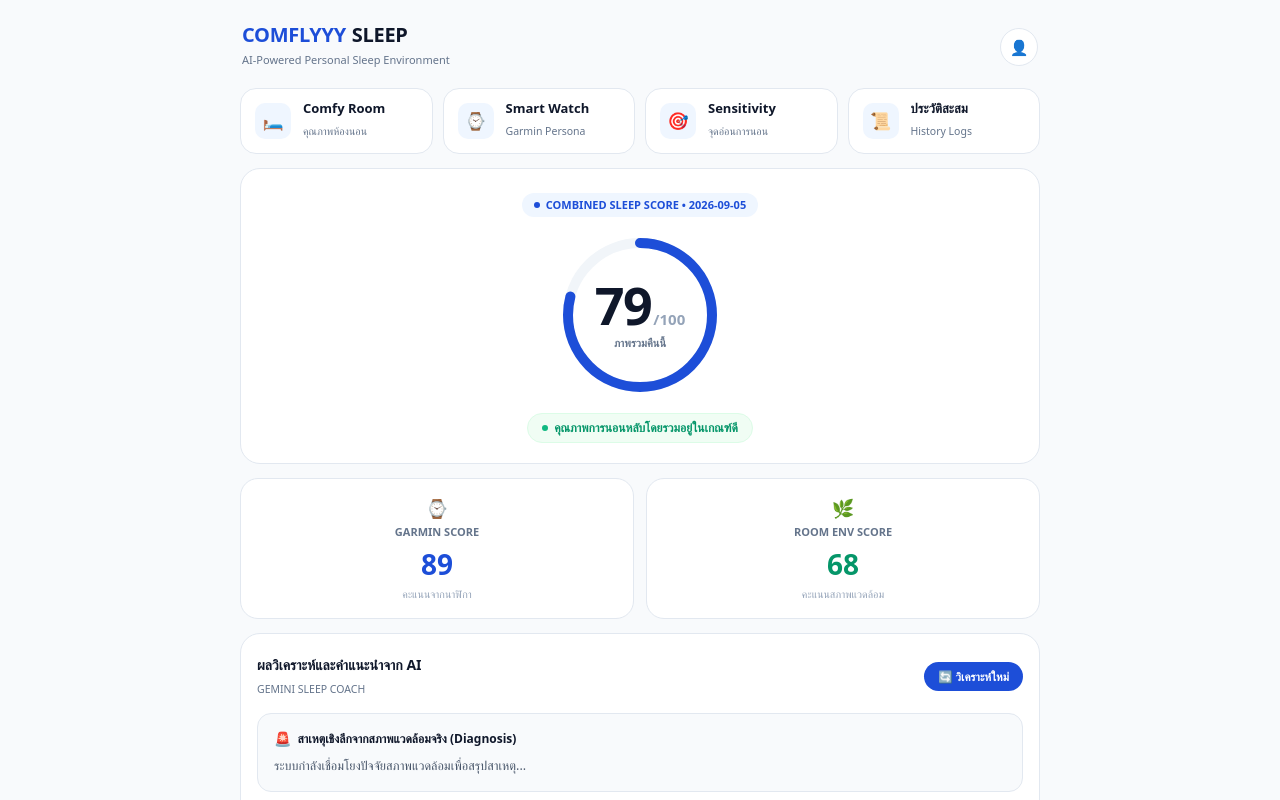
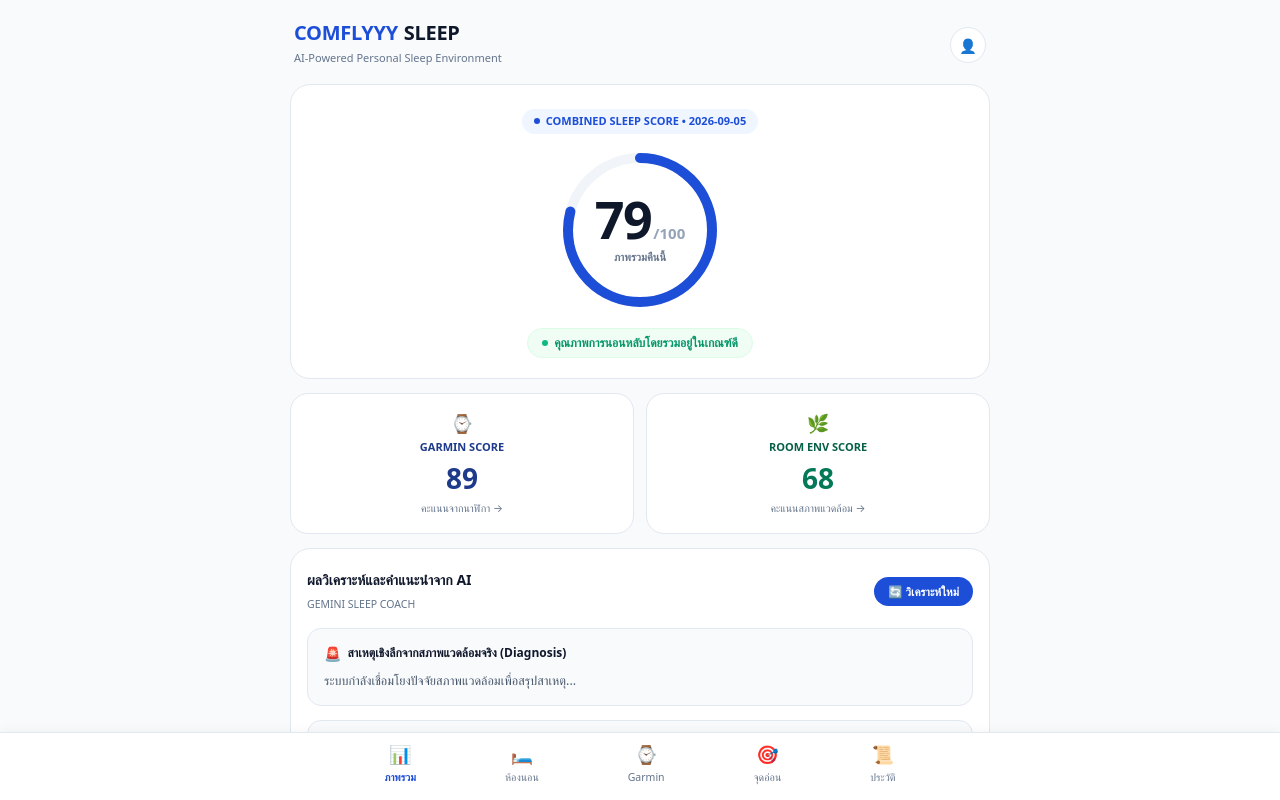
Before and after one commit to paradisesui/comflyyy, a Next.js app: page / in a window 1280 px wide. Shown: the top 800 px of the page. Built offline with nearby package versions, Linux system fonts and the light colour scheme; no server answers; the database is empty.

Commit message:
new system 1

```diff
--- a/app/page.tsx
+++ b/app/page.tsx
@@ -14,7 +14,7 @@ export default function HomePage() {
   const [aiInsight, setAiInsight] = useState<any>(null);
   const [loadingAi, setLoadingAi] = useState<boolean>(false);
 
-  // คำนวณ Room Score ตามสูตรจริง[cite: 2]
+  // คำนวณ Room Score ตามสูตรจริง
   const calculateDynamicRoomScore = (data: any) => {
     if (!data) return null;
     let score = 100;
@@ -130,15 +130,16 @@ export default function HomePage() {
     }
   };
 
-  // คุมธีมขาว-น้ำเงิน เรียบง่าย ไม่ใช้สีลูกกวาด
+  // เมนูนำทางแบบ Bottom Navigation Bar
   const navTabs = [
-    { href: '/sensors', icon: '🛏️', title: 'Comfy Room', desc: 'คุณภาพห้องนอน' },
-    { href: '/persona', icon: '⌚', title: 'Smart Watch', desc: 'Garmin Persona' },
-    { href: '/sensitivity', icon: '🎯', title: 'Sensitivity', desc: 'จุดอ่อนการนอน' },
-    { href: '/sensitivity-profile', icon: '📜', title: 'ประวัติสะสม', desc: 'History Logs' },
+    { href: '/', icon: '📊', title: 'ภาพรวม', active: true },
+    { href: '/sensors', icon: '🛏️', title: 'ห้องนอน' },
+    { href: '/persona', icon: '⌚', title: 'Garmin' },
+    { href: '/sensitivity', icon: '🎯', title: 'จุดอ่อน' },
+    { href: '/sensitivity-profile', icon: '📜', title: 'ประวัติ' },
   ];
 
-  // คำนวณ Circular Ring
+  // คำนวณ Circular Progress Ring
   const circleRadius = 72;
   const circumference = 2 * Math.PI * circleRadius;
   const numericScore = typeof combinedScoreValue === 'number' ? Math.min(100, Math.max(0, combinedScoreValue)) : 79;
@@ -150,24 +151,24 @@ export default function HomePage() {
       backgroundColor: '#f8fafc',
       color: '#0f172a',
       fontFamily: 'system-ui, -apple-system, BlinkMacSystemFont, "Segoe UI", Roboto, sans-serif',
-      padding: '20px 14px 48px 14px',
+      padding: '20px 14px 90px 14px', // เผื่อระยะล่าง 90px สำหรับ Bottom Bar
       display: 'flex',
       justifyContent: 'center'
     }}>
       <main style={{
         width: '100%',
-        maxWidth: '800px',
+        maxWidth: '700px',
         display: 'flex',
         flexDirection: 'column',
         gap: '14px'
       }}>
 
-        {/* 1. Header Bar เรียบหรู ขาว-น้ำเงิน */}
+        {/* 1. Header Bar คลีน ขาว-น้ำเงิน */}
         <header style={{
           display: 'flex',
           justifyContent: 'space-between',
           alignItems: 'center',
-          padding: '4px 2px'
+          padding: '2px 4px'
         }}>
           <div>
             <div style={{ fontSize: '20px', fontWeight: '900', letterSpacing: '-0.3px', lineHeight: 1.1 }}>
@@ -180,8 +181,8 @@ export default function HomePage() {
           </div>
 
           <Link href="/account" style={{
-            width: '38px',
-            height: '38px',
+            width: '36px',
+            height: '36px',
             borderRadius: '50%',
             backgroundColor: '#ffffff',
             border: '1px solid #e2e8f0',
@@ -190,62 +191,13 @@ export default function HomePage() {
             justifyContent: 'center',
             color: '#1d4ed8',
             textDecoration: 'none',
-            fontSize: '15px'
+            fontSize: '14px'
           }}>
             👤
           </Link>
         </header>
 
-        {/* 2. Navigation 4 ปุ่ม: สีขาวคลีน คุมโทนน้ำเงิน ไม่มีสีแฟนซี */}
-        <nav style={{
-          display: 'grid',
-          gridTemplateColumns: 'repeat(auto-fit, minmax(160px, 1fr))',
-          gap: '10px'
-        }}>
-          {navTabs.map((tab, idx) => (
-            <Link key={idx} href={tab.href} style={{
-              display: 'flex',
-              alignItems: 'center',
-              gap: '12px',
-              padding: '12px 14px',
-              borderRadius: '16px',
-              backgroundColor: '#ffffff',
-              border: '1px solid #e2e8f0',
-              textDecoration: 'none',
-              transition: 'all 0.15s ease'
-            }}>
-              <div style={{
-                width: '36px',
-                height: '36px',
-                borderRadius: '10px',
-                backgroundColor: '#eff6ff',
-                display: 'flex',
-                alignItems: 'center',
-                justifyContent: 'center',
-                fontSize: '17px',
-                flexShrink: 0
-              }}>
-                {tab.icon}
-              </div>
-              <div>
-                <strong style={{
-                  fontSize: '13px',
-                  color: '#0f172a',
-                  fontWeight: '700',
-                  display: 'block',
-                  lineHeight: 1.2
-                }}>
-                  {tab.title}
-                </strong>
-                <span style={{ fontSize: '10.5px', color: '#64748b' }}>
-                  {tab.desc}
-                </span>
-              </div>
-            </Link>
-          ))}
-        </nav>
-
-        {/* 3. Combined Score Card: สีขาวล้วน ไม่ไล่เฉด */}
+        {/* 2. Combined Score Card สีขาวล้วน ไม่ไล่เฉด */}
         <section style={{
           backgroundColor: '#ffffff',
           borderRadius: '20px',
@@ -257,7 +209,6 @@ export default function HomePage() {
           justifyContent: 'center',
           textAlign: 'center'
         }}>
-          {/* Badge วันที่ขนาดกะทัดรัด */}
           <div style={{
             display: 'inline-flex',
             alignItems: 'center',
@@ -265,7 +216,7 @@ export default function HomePage() {
             backgroundColor: '#eff6ff',
             padding: '4px 12px',
             borderRadius: '9999px',
-            marginBottom: '16px'
+            marginBottom: '14px'
           }}>
             <span style={{ width: '6px', height: '6px', borderRadius: '50%', backgroundColor: '#1d4ed8' }}></span>
             <span style={{ fontSize: '11px', color: '#1d4ed8', fontWeight: '700' }}>
@@ -273,7 +224,7 @@ export default function HomePage() {
             </span>
           </div>
 
-          {/* Circular Progress Ring สไตล์ Minimal Blue */}
+          {/* Circular Progress Ring */}
           <div style={{ position: 'relative', width: '164px', height: '164px', display: 'flex', alignItems: 'center', justifyContent: 'center' }}>
             <svg width="164" height="164" viewBox="0 0 164 164" style={{ transform: 'rotate(-90deg)' }}>
               <circle
@@ -317,7 +268,6 @@ export default function HomePage() {
             </div>
           </div>
 
-          {/* สถานะผลการนอน */}
           <div style={{
             display: 'inline-flex',
             alignItems: 'center',
@@ -336,13 +286,14 @@ export default function HomePage() {
           </div>
         </section>
 
-        {/* 4. Sub Scores คู่ (Garmin & Room Env) */}
+        {/* 3. Sub Scores คู่: เปลี่ยน Garmin Score เป็นสีน้ำเงินเข้ม (Navy Blue) ไม่ใช้สีม่วง */}
         <div style={{
           display: 'grid',
           gridTemplateColumns: '1fr 1fr',
           gap: '12px'
         }}>
-          <div style={{
+          {/* Garmin Score: โทนสีขาว-น้ำเงิน สุภาพ */}
+          <Link href="/persona" style={{
             backgroundColor: '#ffffff',
             borderRadius: '18px',
             border: '1px solid #e2e8f0',
@@ -350,17 +301,19 @@ export default function HomePage() {
             display: 'flex',
             flexDirection: 'column',
             alignItems: 'center',
-            textAlign: 'center'
+            textAlign: 'center',
+            textDecoration: 'none'
           }}>
             <span style={{ fontSize: '18px', marginBottom: '2px' }}>⌚</span>
-            <span style={{ fontSize: '11px', color: '#64748b', fontWeight: '700' }}>GARMIN SCORE</span>
-            <strong style={{ fontSize: '28px', fontWeight: '900', color: '#1d4ed8', margin: '2px 0' }}>
+            <span style={{ fontSize: '11px', color: '#1e3a8a', fontWeight: '800' }}>GARMIN SCORE</span>
+            <strong style={{ fontSize: '28px', fontWeight: '900', color: '#1e3a8a', margin: '2px 0' }}>
               {garminScoreDisplay ?? '--'}
             </strong>
-            <span style={{ fontSize: '10.5px', color: '#94a3b8' }}>คะแนนจากนาฬิกา</span>
-          </div>
+            <span style={{ fontSize: '10.5px', color: '#64748b' }}>คะแนนจากนาฬิกา →</span>
+          </Link>
 
-          <div style={{
+          {/* Room Env Score: โทนขาว-เขียวนิ่ง สุภาพ */}
+          <Link href="/sensors" style={{
             backgroundColor: '#ffffff',
             borderRadius: '18px',
             border: '1px solid #e2e8f0',
@@ -368,18 +321,19 @@ export default function HomePage() {
             display: 'flex',
             flexDirection: 'column',
             alignItems: 'center',
-            textAlign: 'center'
+            textAlign: 'center',
+            textDecoration: 'none'
           }}>
             <span style={{ fontSize: '18px', marginBottom: '2px' }}>🌿</span>
-            <span style={{ fontSize: '11px', color: '#64748b', fontWeight: '700' }}>ROOM ENV SCORE</span>
-            <strong style={{ fontSize: '28px', fontWeight: '900', color: '#059669', margin: '2px 0' }}>
+            <span style={{ fontSize: '11px', color: '#065f46', fontWeight: '800' }}>ROOM ENV SCORE</span>
+            <strong style={{ fontSize: '28px', fontWeight: '900', color: '#047857', margin: '2px 0' }}>
               {roomScoreDisplay ?? '--'}
             </strong>
-            <span style={{ fontSize: '10.5px', color: '#94a3b8' }}>คะแนนสภาพแวดล้อม</span>
-          </div>
+            <span style={{ fontSize: '10.5px', color: '#64748b' }}>คะแนนสภาพแวดล้อม →</span>
+          </Link>
         </div>
 
-        {/* 5. AI Diagnosis Card เรียบง่าย ไม่ฉูดฉาด */}
+        {/* 4. AI Diagnosis Card */}
         <section style={{
           backgroundColor: '#ffffff',
           borderRadius: '20px',
@@ -425,7 +379,6 @@ export default function HomePage() {
             </button>
           </div>
 
-          {/* Sub Card 1: Diagnosis */}
           <div style={{
             backgroundColor: '#f8fafc',
             border: '1px solid #e2e8f0',
@@ -448,7 +401,6 @@ export default function HomePage() {
             </div>
           </div>
 
-          {/* Sub Card 2: Actionable Recommendations */}
           <div style={{
             backgroundColor: '#f8fafc',
             border: '1px solid #e2e8f0',
@@ -472,6 +424,50 @@ export default function HomePage() {
           </div>
         </section>
       </main>
+
+      {/* 5. Fixed Bottom Navigation Bar (แทนที่ปุ่ม 4 ก้อนด้านบนอย่างสมบูรณ์) */}
+      <nav style={{
+        position: 'fixed',
+        bottom: 0,
+        left: 0,
+        right: 0,
+        backgroundColor: '#ffffff',
+        borderTop: '1px solid #e2e8f0',
+        display: 'flex',
+        justifyContent: 'space-around',
+        alignItems: 'center',
+        padding: '8px 12px 14px 12px',
+        boxShadow: '0 -2px 10px rgba(0, 0, 0, 0.04)',
+        zIndex: 50
+      }}>
+        <div style={{
+          width: '100%',
+          maxWidth: '600px',
+          display: 'flex',
+          justifyContent: 'space-around',
+          alignItems: 'center'
+        }}>
+          {navTabs.map((tab, idx) => (
+            <Link key={idx} href={tab.href} style={{
+              display: 'flex',
+              flexDirection: 'column',
+              alignItems: 'center',
+              textDecoration: 'none',
+              gap: '2px',
+              color: tab.active ? '#1d4ed8' : '#64748b'
+            }}>
+              <span style={{ fontSize: '18px' }}>{tab.icon}</span>
+              <span style={{
+                fontSize: '10.5px',
+                fontWeight: tab.active ? '800' : '500',
+                color: tab.active ? '#1d4ed8' : '#64748b'
+              }}>
+                {tab.title}
+              </span>
+            </Link>
+          ))}
+        </div>
+      </nav>
     </div>
   );
 }
```
